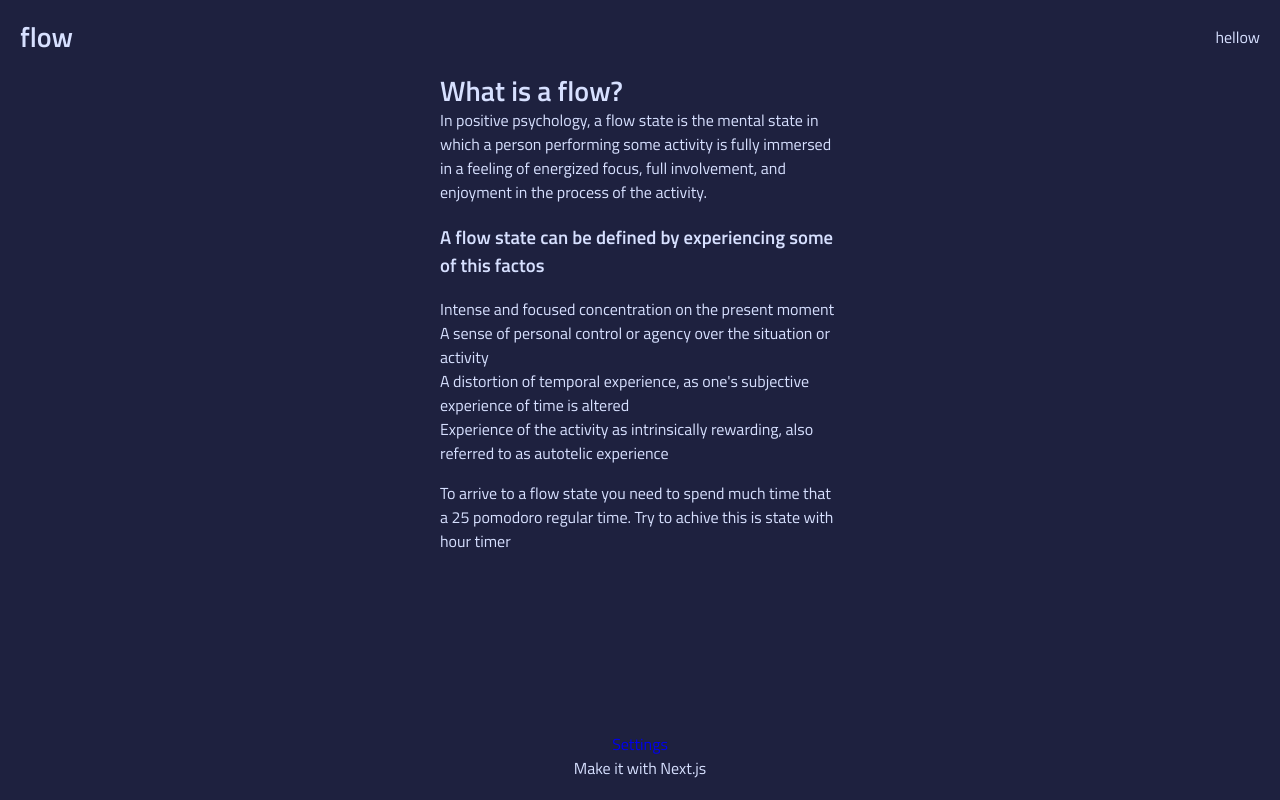
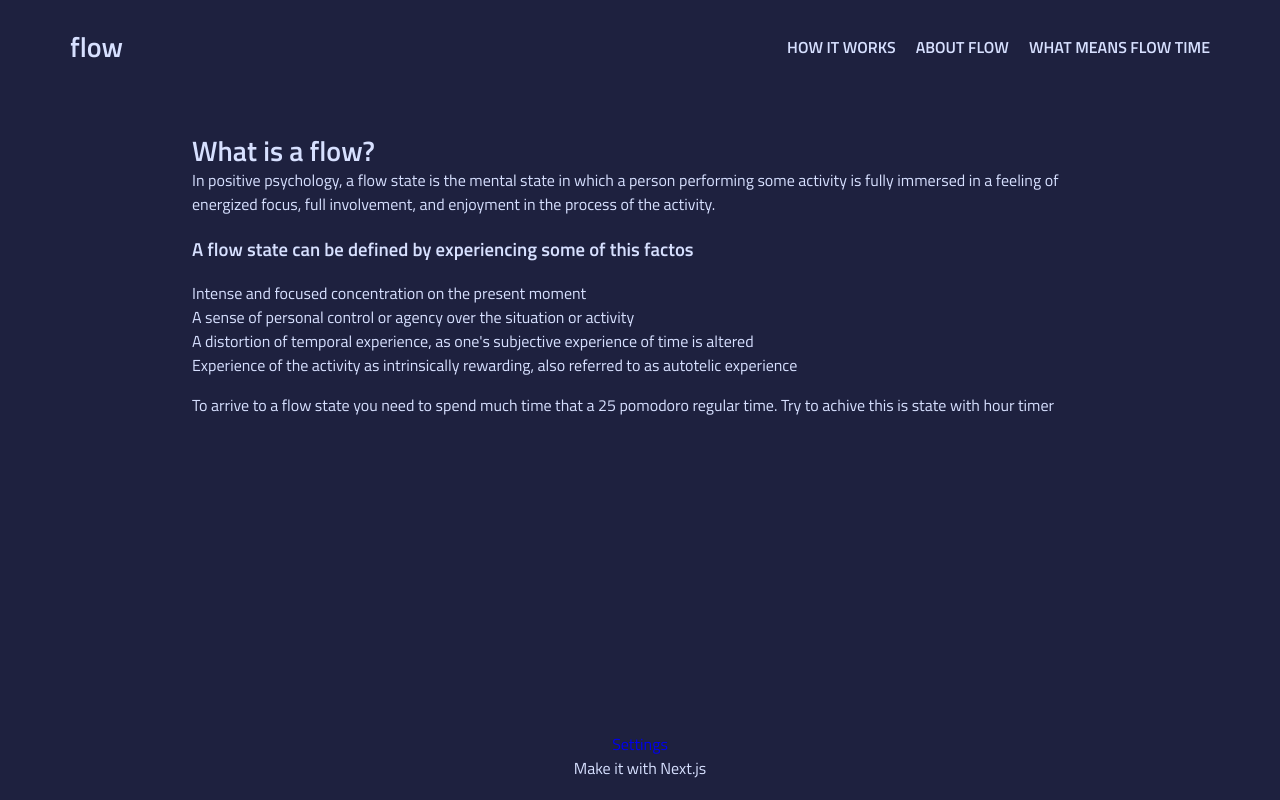
Before and after one commit to hectormoba/flow-app, a Next.js app: page /flow in a window 1280 px wide. Built offline with nearby package versions, Linux system fonts and the light colour scheme.

Commit message:
1) added responsiveness to main section 2) changed main styling depending on it is a home page or info page

```diff
--- a/components/header/Header.js
+++ b/components/header/Header.js
@@ -4,6 +4,7 @@ import Link from 'next/link';
 import { useWindowWide } from 'lib/clock/useWindowWide';
 import { width } from 'lib/clock/data';
 import MenuMobile from 'components/menu/menuMobile';
+import HeaderNavigation from 'components/navigation/HeaderNavigation';
 import menu from 'public/icons8-menu-48.png'
 import help from 'public/icons8-help-48.png'
 import styles from './header.module.scss'
@@ -29,9 +30,7 @@ export default function Header(){
         src={help}
       />
     ) : (
-      <nav>
-        <p>hellow</p>
-      </nav>
+      <HeaderNavigation styles={styles} />
     )
 
   return(
--- a/components/header/header.module.scss
+++ b/components/header/header.module.scss
@@ -8,6 +8,9 @@
     display: none;
   }
   @media (min-width: $desktop) {
+    padding: calc($m-spacing + 10px);
+    max-width: $desktop-width;
+    margin: 0 auto;
   }
 }
 
@@ -21,3 +24,27 @@
   cursor: pointer;
   margin: 0;
 }
+
+.menu__nav {
+  padding: 0;
+}
+
+.list {
+  margin: 0;
+  display: flex;
+  gap: $m-spacing;
+}
+
+.list__item {
+  margin: 0;
+  a {
+    color: $font-color;
+    &:visited {
+      color: $font-color;
+    }
+    &:hover {
+      text-decoration: underline 0.15em $font-color;
+      text-underline-offset: 0.4em;
+    }
+  }
+}
--- a/components/layouts/home/HomeLayout.js
+++ b/components/layouts/home/HomeLayout.js
@@ -1,11 +1,11 @@
 import Header from 'components/header/Header';
 import Footer from 'components/footer/Footer';
 
-export default function HomeLayout({ children }) {
+export default function HomeLayout({ children, mainClass }) {
   return(
     <div className="container">
       <Header />
-        <main className="main">{children}</main>
+        <main className={mainClass}>{children}</main>
       <Footer />
     </div>
   )
--- a/components/menu/MenuMobile.js
+++ b/components/menu/MenuMobile.js
@@ -1,5 +1,5 @@
 import Image from 'next/image';
-import Link from 'next/link';
+import HeaderNavigation from 'components/navigation/HeaderNavigation';
 import Close from 'public/icons8-close-30.png';
 import styles from './menuMobile.module.scss';
 
@@ -18,25 +18,7 @@ export default function MenuMobile(props){
           onClick={closeToggleMenu}
         />
     </div>
-      <nav className={styles.menu__nav} onClick={closeToggleMenu}>
-        <ul className={styles.list}>
-          <li className={styles.list__item} >
-            <Link href="/works">
-              <a className="link--nav font-l">How it works</a>
-            </Link>
-          </li>
-          <li className={styles.list__item} >
-            <Link href="/about">
-              <a className="link--nav font-l">About flow</a>
-            </Link>
-          </li>
-          <li className={styles.list__item} >
-            <Link href="/flow">
-              <a className="link--nav font-l">What means flow time</a>
-            </Link>
-          </li>
-        </ul>
-      </nav>
+      <HeaderNavigation styles={styles} clickFunc={closeToggleMenu} />
     </section>
   )
 }
--- /dev/null
+++ b/components/navigation/HeaderNavigation.js
@@ -0,0 +1,26 @@
+import Link from 'next/link';
+
+export default function HeaderNavigation({ styles , clickFunc }){
+
+  return (
+    <nav className={styles.menu__nav} onClick={ clickFunc ? clickFunc : null}>
+        <ul className={styles.list}>
+          <li className={styles.list__item} >
+            <Link href="/works">
+              <a className="link--nav font-l">How it works</a>
+            </Link>
+          </li>
+          <li className={styles.list__item} >
+            <Link href="/about">
+              <a className="link--nav font-l">About flow</a>
+            </Link>
+          </li>
+          <li className={styles.list__item} >
+            <Link href="/flow">
+              <a className="link--nav font-l">What means flow time</a>
+            </Link>
+          </li>
+        </ul>
+      </nav>
+  )
+}
--- a/pages/about.js
+++ b/pages/about.js
@@ -16,7 +16,7 @@ export default function AboutPage(){
 
 AboutPage.getLayout = function getLayout(page){
   return (
-    <HomeLayout>
+    <HomeLayout mainClass="section_main">
       {page}
     </HomeLayout>
   )
--- a/pages/flow.js
+++ b/pages/flow.js
@@ -23,7 +23,7 @@ export default function FlowPage(){
 
 FlowPage.getLayout = function getLayout(page){
   return (
-    <HomeLayout>
+    <HomeLayout mainClass="section_main">
       {page}
     </HomeLayout>
   )
--- a/pages/index.js
+++ b/pages/index.js
@@ -12,7 +12,7 @@ export default function HomePage(props) {
 
 HomePage.getLayout = function getLayout(page){
   return (
-    <HomeLayout>
+    <HomeLayout mainClass="main">
       {page}
     </HomeLayout>
   )
--- a/pages/works.js
+++ b/pages/works.js
@@ -22,7 +22,7 @@ export default function WorksPage(){
 
 WorksPage.getLayout = function getLayout(page){
   return (
-    <HomeLayout>
+    <HomeLayout mainClass="section_main">
       {page}
     </HomeLayout>
   )
--- a/styles/_variables.scss
+++ b/styles/_variables.scss
@@ -6,14 +6,14 @@ $input-size: 30px;
 
 /* width for boxes */
 
-$mobile-width: 400px;
+$mobile-width: 300px;
 $tablet-width: 600px;
-$desktop-width: 900px;
+$desktop-width: 1140px;
 
 /* width for screen size */
 
-$mobile: 500px;
-$desktop: 900px;
+$tablet: 500px;
+$desktop: 870px;
 
 /* font sizes */
 $xlplus-fs: 100px;
--- a/styles/main.scss
+++ b/styles/main.scss
@@ -24,9 +24,10 @@
 
 .main {
   padding: $m-spacing;
-  @media (min-width: $mobile) {
+  min-width: $mobile-width;
+  @media (min-width: $tablet) {
     padding: 0;
-    max-width: $mobile-width;
+    max-width: 420px;
     margin: 0 auto;
   }
 }
@@ -36,6 +37,12 @@
   position: absolute;
   z-index: 1;
   padding: 20px;
+}
+
+.section_main {
+  padding-top: $xl-spacing;
+  max-width: 70%;
+  margin: 0 auto;
 }
 
 .active {
```
Also changed, not shown: components/slider/slider.module.scss (+7 -0 lines).
